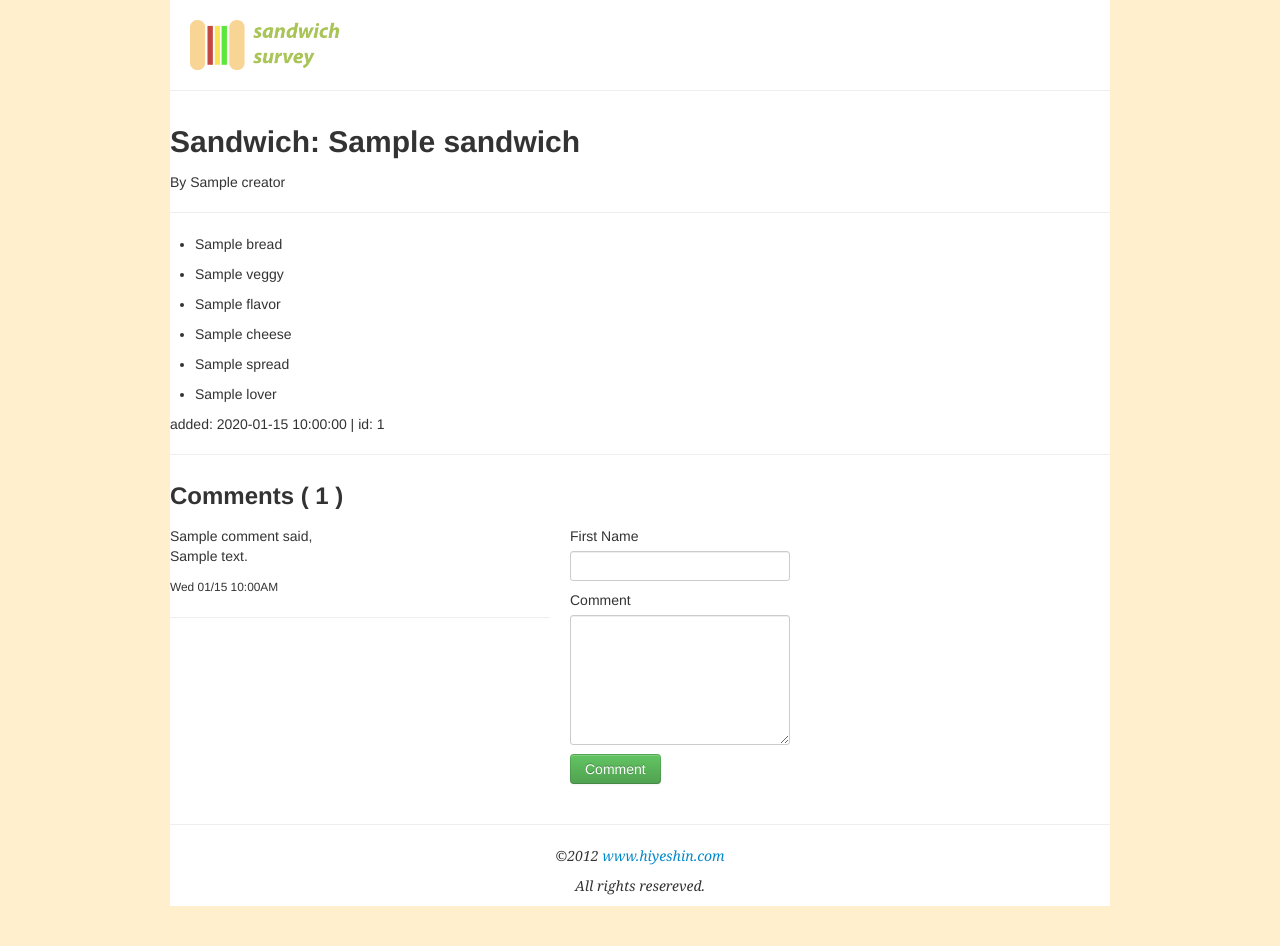
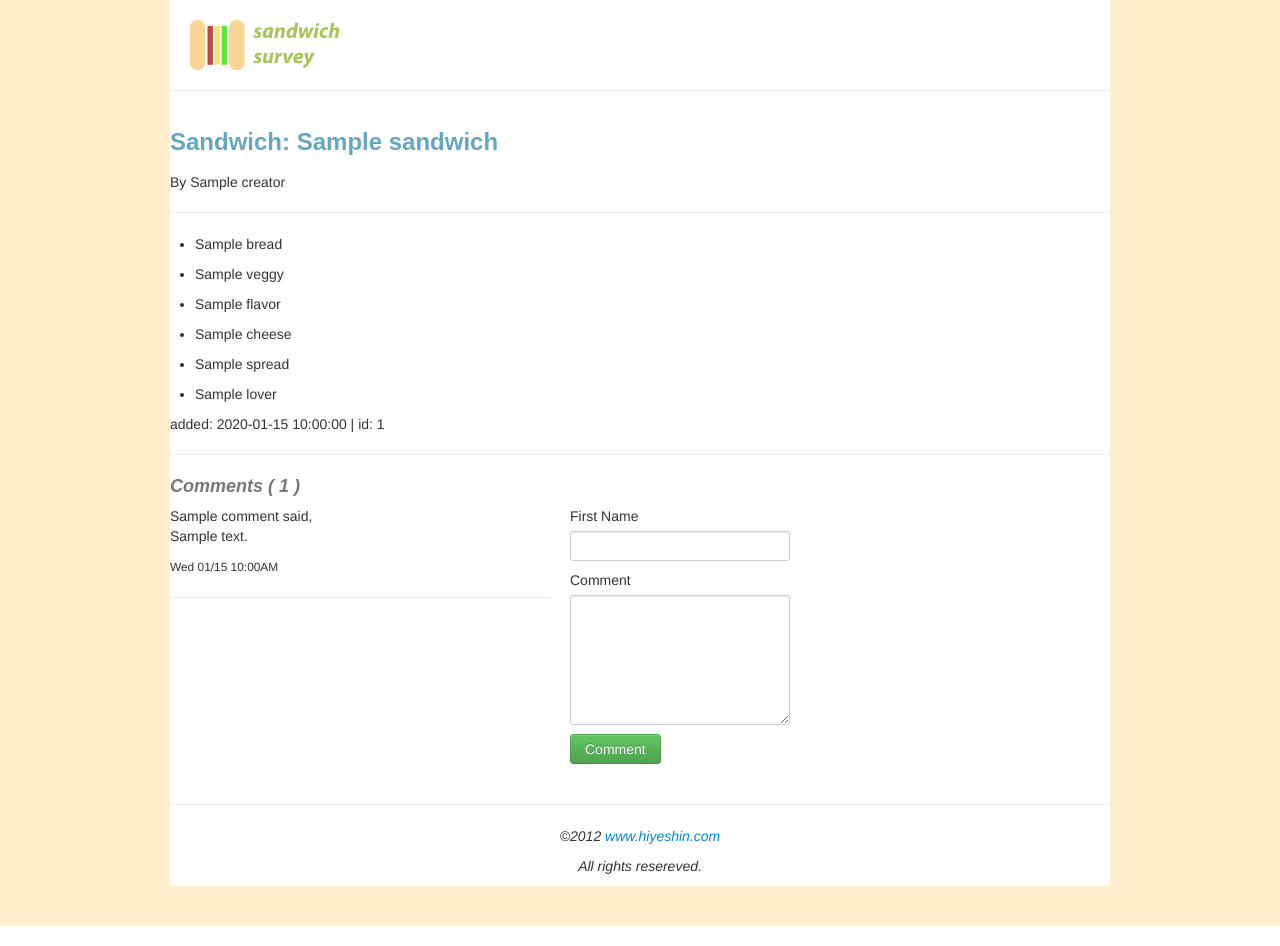
Before and after one commit to hiyeshin/sandwich, a Flask app: template templates/sandwich_entry.html in a window 1280 px wide. Run offline with Flask 2, Linux system fonts and the light colour scheme; the template is opened without the code that fills it: most values are stand-ins (such as "Sample title", 1, 10 or a date in 2020); parts of the project's set-up code (start-up, migrations or seed data) failed here and were passed over; some libraries are stand-ins or nearby versions; some web fonts are replaced.

Commit message:
first draft

```diff
--- a/static/css/main.css
+++ b/static/css/main.css
@@ -27,9 +27,34 @@ h1.pageheader {
 	margin: 20px;
 }
 
+h3{
+	font-family: "Rockwell", American Typewriter, Sans-Serif;
+	font-style: bold;
+	font-size: 28 px;
+	color: #65A7C1;
+
+}
+
+h4{
+	font-family: "Rockwell", American Typewriter, Sans-Serif;
+	font-style: italic;
+	font-size: 22 px;
+	color: #777777;
+}
 
 
+p{
+	font-family: "Helvetica", Serif;
+
+}
+
+
+label{
+	font-size: 14px;
+}
+
 span.label a {
+	font-family: "Rockwell", American Typewriter, Sans-Serif;
 	color:#fff;
 }
 
--- a/templates/sammie_listing.html
+++ b/templates/sammie_listing.html
@@ -6,14 +6,14 @@
 <div class="row">
 
 	<div class="span6">
-		<h3>Sandwiches: {{ current_sammie.get('name')|sandwich_name }}</h3>
+		<h3>Sandwiches: {{ current_sammie.get('name')|title }}</h3>
 
 		{% for sandwich in sandwiches %}
-			<h4><a href="/sandwiches/{{ sandwich.slug }}">{{ sandwich.sandwich_name }}</a></h4>
+			<h4><a href="/sandwiches/{{ sandwich.slug }}">{{ sandwich.title }}</a></h4>
 			<p>by {{ sandwich.creator }}</p>
 			<p>
 			{% for lover in sandwich.bread %}
-				<span class="label label-inverse"><a href="/sammie/{{ lover }}">{{ lover|replace("_"," ")}}</a></span>
+				<span class="label"><a href="/sammie/{{ lover }}">{{ lover|replace("_"," ")}}</a></span>
 			{% endfor %}
 			<hr/>
 		{% endfor %}
--- a/templates/sandwich_entry.html
+++ b/templates/sandwich_entry.html
@@ -6,7 +6,7 @@
 <div class="row">
 
 	<div class="span12">
-		<h2>Sandwich: {{ sandwich.title }}</h2>
+		<h3>Sandwich: {{ sandwich.title }}</h3>
 		<p>By {{ sandwich.creator }}</p>
 		<hr>
 	<!--	<p>{{ sandwich.sandwich }}</p> -->
@@ -61,7 +61,7 @@
 
 		<hr>
 
-		<h3>Comments ( {{ sandwich.comments|length }} )</h3>
+		<h4>Comments ( {{ sandwich.comments|length }} )</h4>
 		<div class="row">
 
 			<!-- DISPLAY COMMENTS -->
```
Also changed, not shown: templates/main.html (+13 -20 lines).
